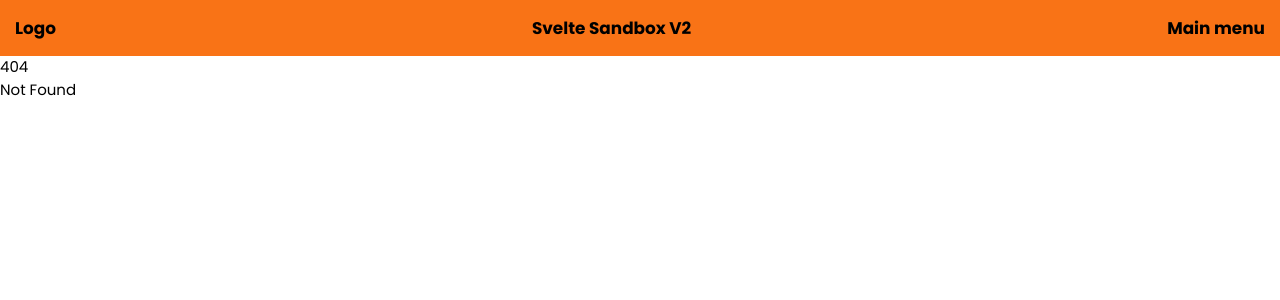
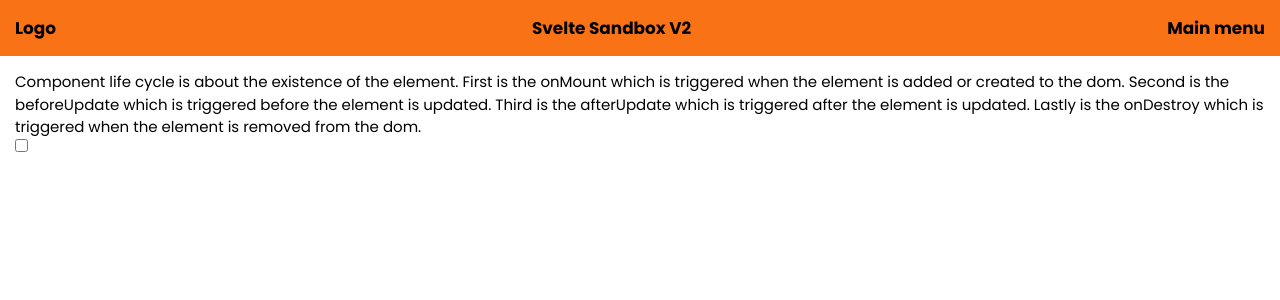
Before and after one commit to zdotdev/Svelte-Sandbox-V2, a SvelteKit app: page /componentLifeCycle in a window 1280 px wide. Before the commit this address had no page. Shown: the top 300 px of the page. Built offline with nearby package versions, Linux system fonts and the light colour scheme.

Commit message:
updated binding this and added component life cycle

```diff
--- a/src/routes/+page.svelte
+++ b/src/routes/+page.svelte
@@ -13,4 +13,5 @@
     <a href="/binding" class="bg-slate-200 rounded-lg p-4">Binding</a>
     <a href="/bindingGroup" class="bg-slate-200 rounded-lg p-4">Binding Group</a>
     <a href="/bindingThis" class="bg-slate-200 rounded-lg p-4">Binding This</a>
+    <a href="/componentLifeCycle" class="bg-slate-200 rounded-lg p-4">Component Life Cycle</a>
 </div>
--- a/src/routes/bindingThis/+page.svelte
+++ b/src/routes/bindingThis/+page.svelte
@@ -20,5 +20,5 @@
 </div>
 <p>To use and manipulate data directly from Component, you must use <strong>{must}</strong> element</p>
 <Component bind:this={component}/>
-<button on:click={() => {component.num++}}>Increment component num value</button>
-<button on:click={component.reset}>Reset</button>
+<button on:click={() => {component.num++}} class="bg-slate-200 rounded-lg p-2 m-2">Increment component num value</button>
+<button on:click={component.reset} class="bg-slate-200 rounded-lg p-2 m-2">Reset</button>
--- a/src/routes/bindingThis/component.svelte
+++ b/src/routes/bindingThis/component.svelte
@@ -8,6 +8,6 @@
 
 </script>
 
-<div>
+<div class="p-2 m-2">
     <p>{num}</p>
 </div>
--- /dev/null
+++ b/src/routes/componentLifeCycle/+page.svelte
@@ -0,0 +1,18 @@
+<script>
+    import Component from "./component.svelte";
+    let checked;
+</script>
+
+<main class="m-4">
+    <p>Component life cycle is about the existence of the element. First is the onMount which is triggered when
+        the element is added or created to the dom. Second is the beforeUpdate which is triggered before the element
+        is updated. Third is the afterUpdate which is triggered after the element is updated. Lastly is the onDestroy
+        which is triggered when the element is removed from the dom.
+    </p>
+    <div class="flex items-center gap-2">
+        <input type="checkbox" bind:checked>
+        {#if checked}
+            <Component />
+        {/if}
+    </div>
+</main>
--- /dev/null
+++ b/src/routes/componentLifeCycle/component.js
@@ -0,0 +1,26 @@
+import { onMount, beforeUpdate } from 'svelte';
+export default function ComponentLifeCycle () {
+    let elements = new Set();
+    beforeUpdate(() => {
+        elements.forEach(element => {
+            element.style.outlineColor = 'red';
+
+            setTimeout(() => {
+                element.style.outlineColor = 'black';
+            }, 1000);
+        })
+    });
+    onMount(() => {
+        elements.forEach(element => {
+            element.style.outline = '2px solid';
+        })
+    });
+    return function elemUpdate(node) {
+        elements.add(node);
+        return {
+            destroy() {
+                elements.delete(node);
+            }
+        }
+    }
+}
--- /dev/null
+++ b/src/routes/componentLifeCycle/component.svelte
@@ -0,0 +1,27 @@
+<script>
+    import { onMount, beforeUpdate, afterUpdate, onDestroy } from 'svelte';
+    import ComponentLifeCycle from './component';
+    const action = ComponentLifeCycle();
+
+    onMount(() => { /* When the component is first rendered and inserted into the DOM, the onMount function is executed.
+        This is a good place to perform any initialization tasks or set up event listeners that are specific to the component. */
+        console.log('Component Mounted');
+    });
+
+    onDestroy(() => {
+        console.log('Component Destroyed');
+    })
+
+    beforeUpdate(() => {
+        console.log('Component Before Update');
+    });
+
+    afterUpdate(() => {
+        console.log('Component After Update');
+    });
+
+    let count = 0;
+
+</script>
+
+<button use:action on:click={() => {count++}} class="bg-slate-200 rounded-lg p-2">Increment: {count}</button>
```
